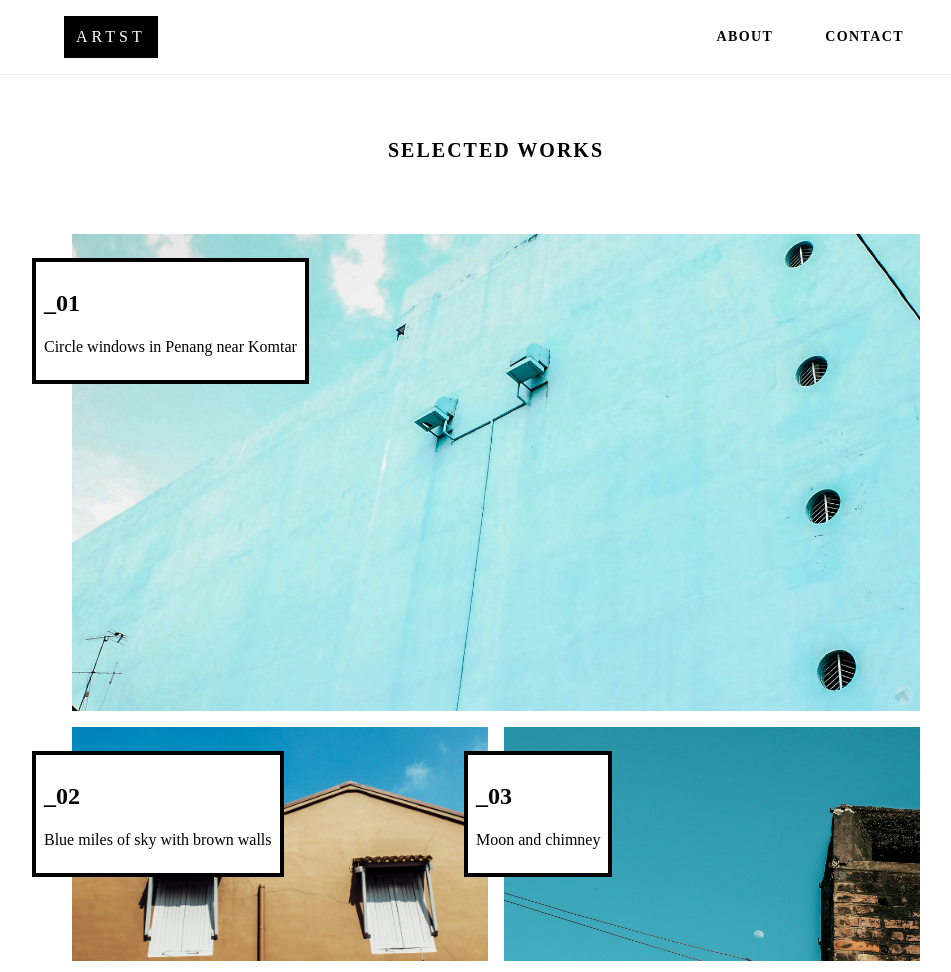
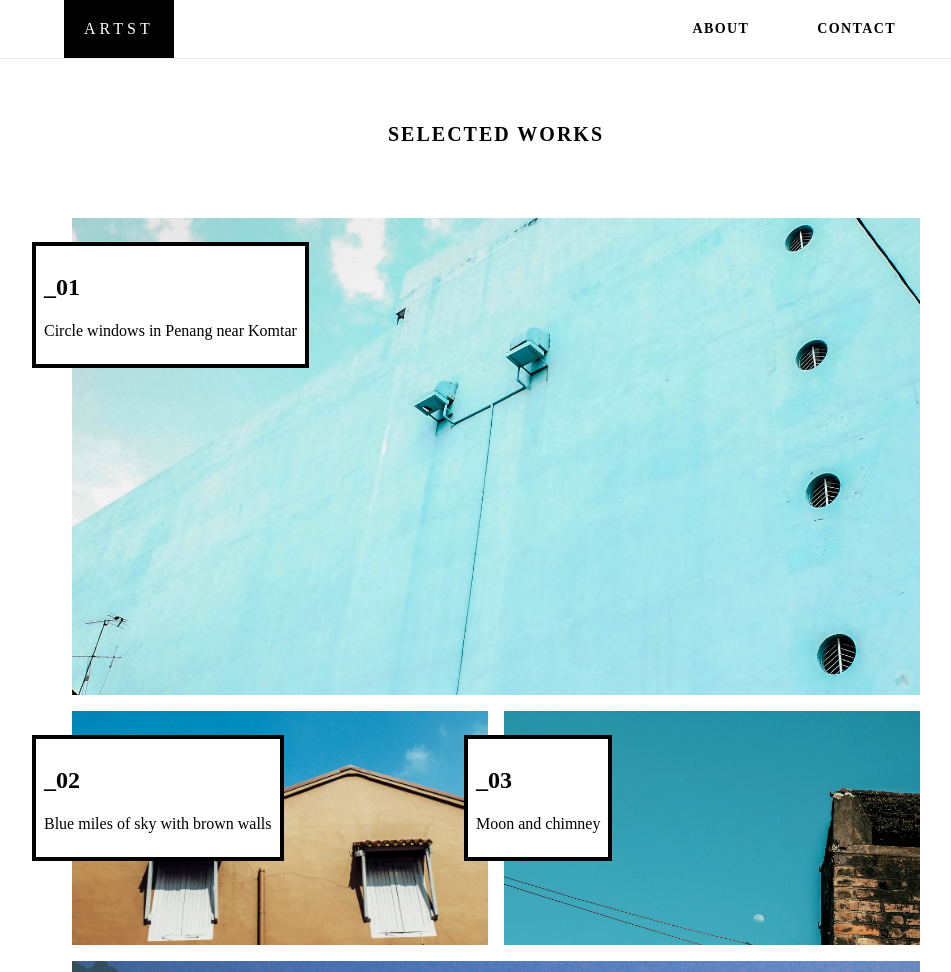
Before and after one commit to talentedunicorn/artist, a website: page index.html in a window 1280 px wide. Shown: the top 972 px of the page, without its empty margins (144-1095 px from the left). Drawn offline with nearby package versions, Linux system fonts and the light colour scheme.

Commit message:
update header styles

```diff
--- a/index.html
+++ b/index.html
@@ -7,15 +7,15 @@
   <link rel="stylesheet" href="node_modules/tachyons/css/tachyons.css">
 </head>
 <body class="w-100">
-  <header class="bg-white bb b--light-gray">
-    <div class="dt pa3 w-100 w-70-l center">
+  <header class="bg-white bb b--light-gray pv3 pv0-ns">
+    <div class="dt ph3-l w-100 w-70-l center">
       <div class="dtc-ns v-mid w-20-ns tc tl-ns">
-        <a class="logo link center" href="/"><span class="dib ttu tc tracked-mega bg-black white pa2 ba bw2 b--black">Artst</span></a>
+        <a class="logo link center" href="/"><span class="dib ttu tc tracked-mega bg-black white b--black pa3 ba bw2">Artst</span></a>
       </div>
 
       <nav class="db dtc-ns v-mid w-100 w-80-ns tc tr-ns mt3 mt0-ns">
-        <a class="link black b f6 tc ttu tracked pa2 mh3 db dib-ns" href="#about">About</a>
-        <a class="link black b f6 tc ttu tracked pa2 mh3 db dib-ns" href="#contact">Contact</a>
+        <a class="link black hover-blue b f6 tc ttu tracked pa3 mh3-ns db dib-ns" href="#about">About</a>
+        <a class="link black hover-blue b f6 tc ttu tracked pa3 mh3-ns db dib-ns" href="#contact">Contact</a>
       </nav>
     </div>
   </header>
```
